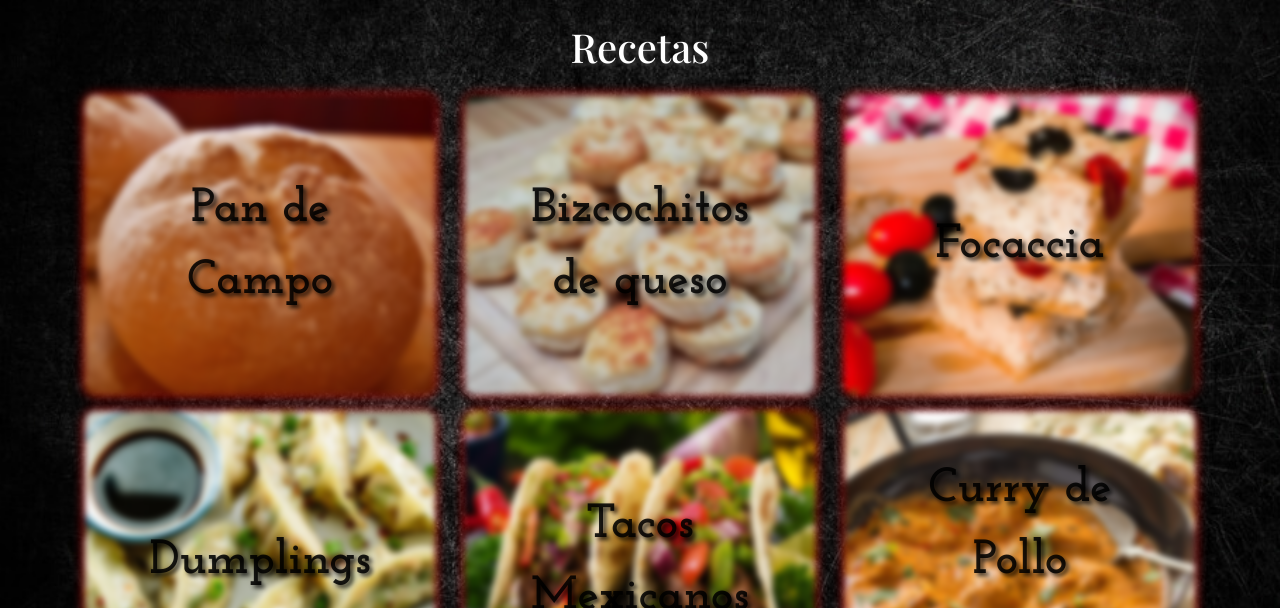
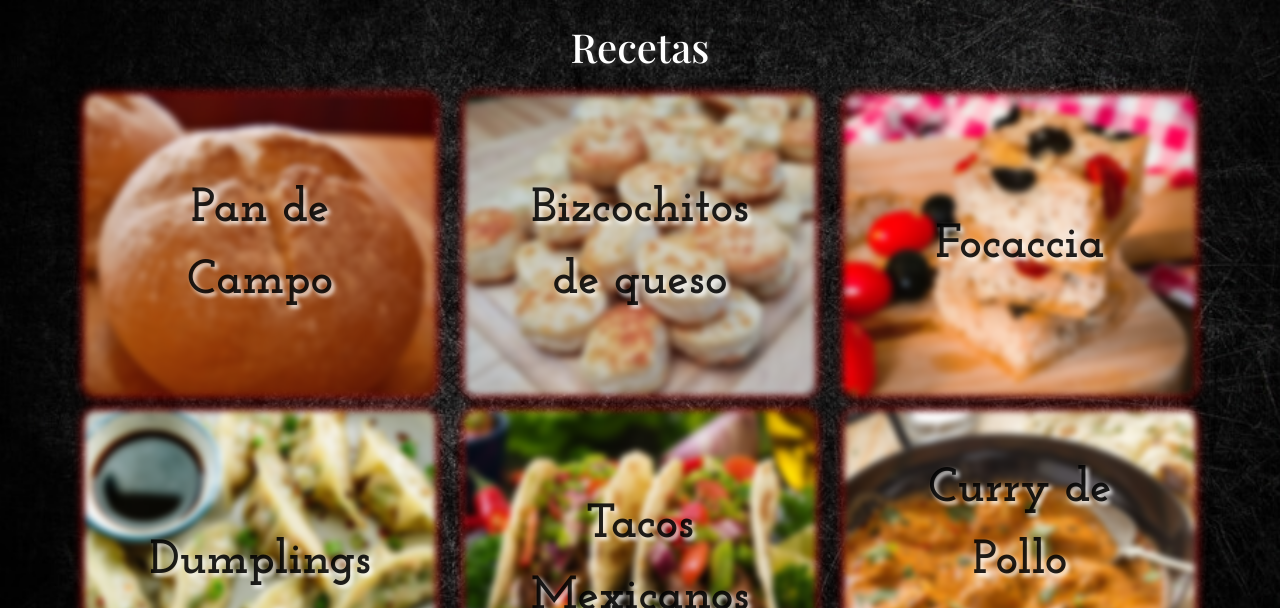
Before and after one commit to Elyalbert22/mi_proyecto, a website: page pages/recetas.html in a window 1280 px wide. Shown: the part 192-800 px from the top of the page. Drawn offline with nearby package versions, Linux system fonts and the light colour scheme; a script that the page names is missing; a web font is replaced by a local one.

Commit message:
modifique sombra

```diff
--- a/scss/_recetas.scss
+++ b/scss/_recetas.scss
@@ -33,10 +33,9 @@
             transform: translate(-50%, -50%);
             transition: .2s;
             opacity: 1;
-            text-shadow: 3px 3px 4px #000000c2;
+            text-shadow: 3px 3px 4px #ffffffe5;
             &:hover{
                 opacity: 0;
             }
         }
-
 }
```
Also changed, not shown: css/estilo2.css.
